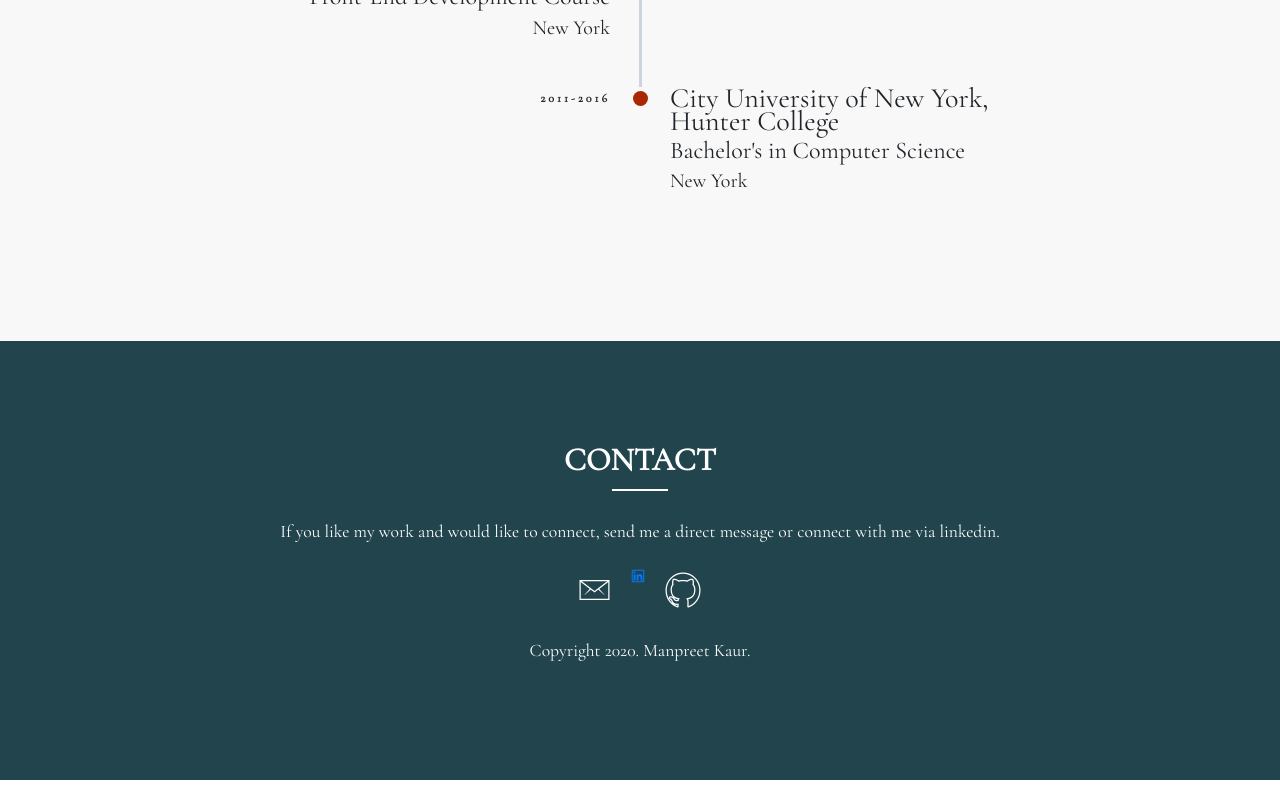
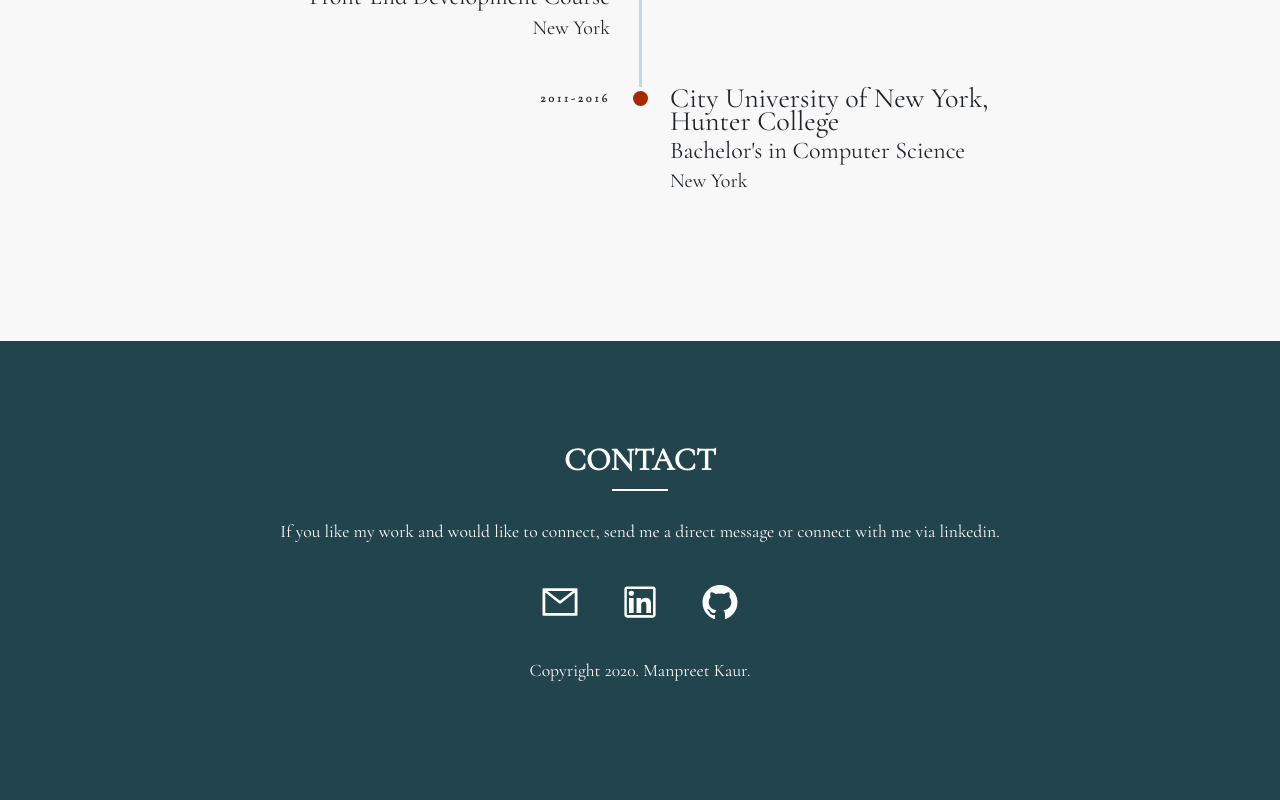
Before and after one commit to mka0019/manpreet-kaur, a React (Create React App) app: page / in a window 1280 px wide. Shown: the part 3731-4531 px from the top of the page. Built offline with nearby package versions, Linux system fonts and the light colour scheme.

Commit message:
react icon test

```diff
--- a/src/components/FooterComponent.js
+++ b/src/components/FooterComponent.js
@@ -1,5 +1,5 @@
 import React from 'react';
-import { AiOutlineLinkedin } from "react-icons/ai";
+import { AiOutlineLinkedin, AiOutlineMail, AiFillGithub } from "react-icons/ai";
 // import { Link } from 'react-router-dom';
 
 
@@ -18,16 +18,19 @@ function Footer(props){
                         <div className="col">
                             <ul class="list-unstyled media-links">
                                 <li>
-                                <a href="mailto:mghotra1993@gmail.com" title="link to send email"><span class="icon ion-ios-email-outline" aria-hidden="true"></span></a>
+                                    <a href="mailto:mghotra1993@gmail.com" title="link to send email">
+                                        <AiOutlineMail aria-hidden="true" className="icon"/>
+                                    </a>
                                 </li>
                                 <li>
-                                <a href="https://www.linkedin.com/in/manpreet-kaur-260905140/" title="link to go Manpreet's linkedin" target="_blank" rel="noopener noreferrer">
-                                    {/* <span class="icon ion-social-linkedin-outline" aria-hidden="true"></span> */} <AiOutlineLinkedin />
-                                </a>
+                                    <a href="https://www.linkedin.com/in/manpreet-kaur-260905140/" title="link to go Manpreet's linkedin" target="_blank" rel="noopener noreferrer">
+                                        <AiOutlineLinkedin  aria-hidden="true" className="icon"/>
+                                    </a>
                                 </li>
                                 <li>
-                                <a href="https://github.com/mka0019" title="link to go to Manpreet's github" target="_blank" rel="noopener noreferrer"><span class="icon ion-social-github-outline" aria-hidden="true"></span>
-                                </a>
+                                    <a href="https://github.com/mka0019" title="link to go to Manpreet's github" target="_blank" rel="noopener noreferrer">
+                                        <AiFillGithub aria-hidden="true" className="icon"/>
+                                    </a>
                                 </li>
                             </ul>
                             <p>Copyright 2020. Manpreet Kaur.</p>
```
Also changed, not shown: 1 other file (tests, documents, lock files or other folders).
